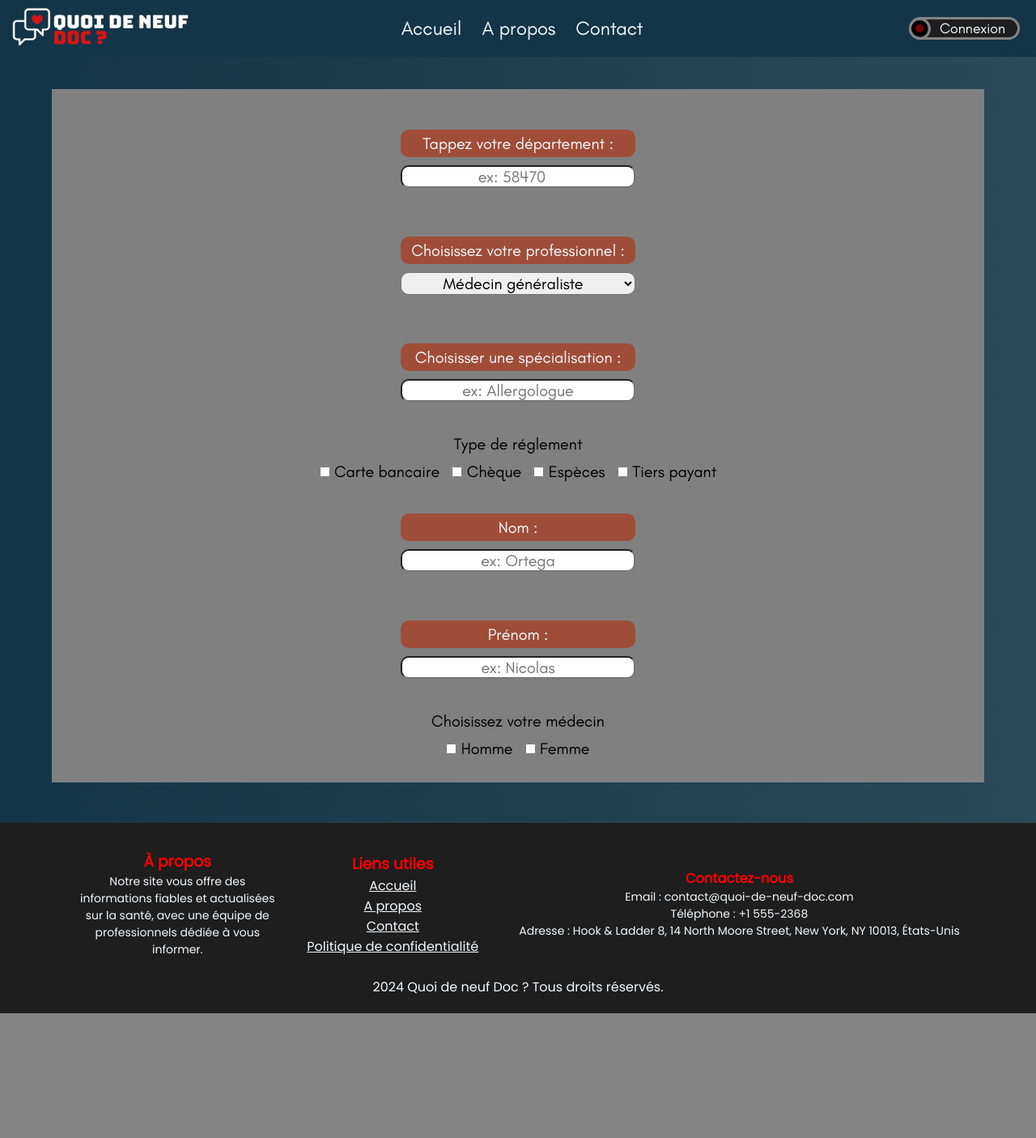
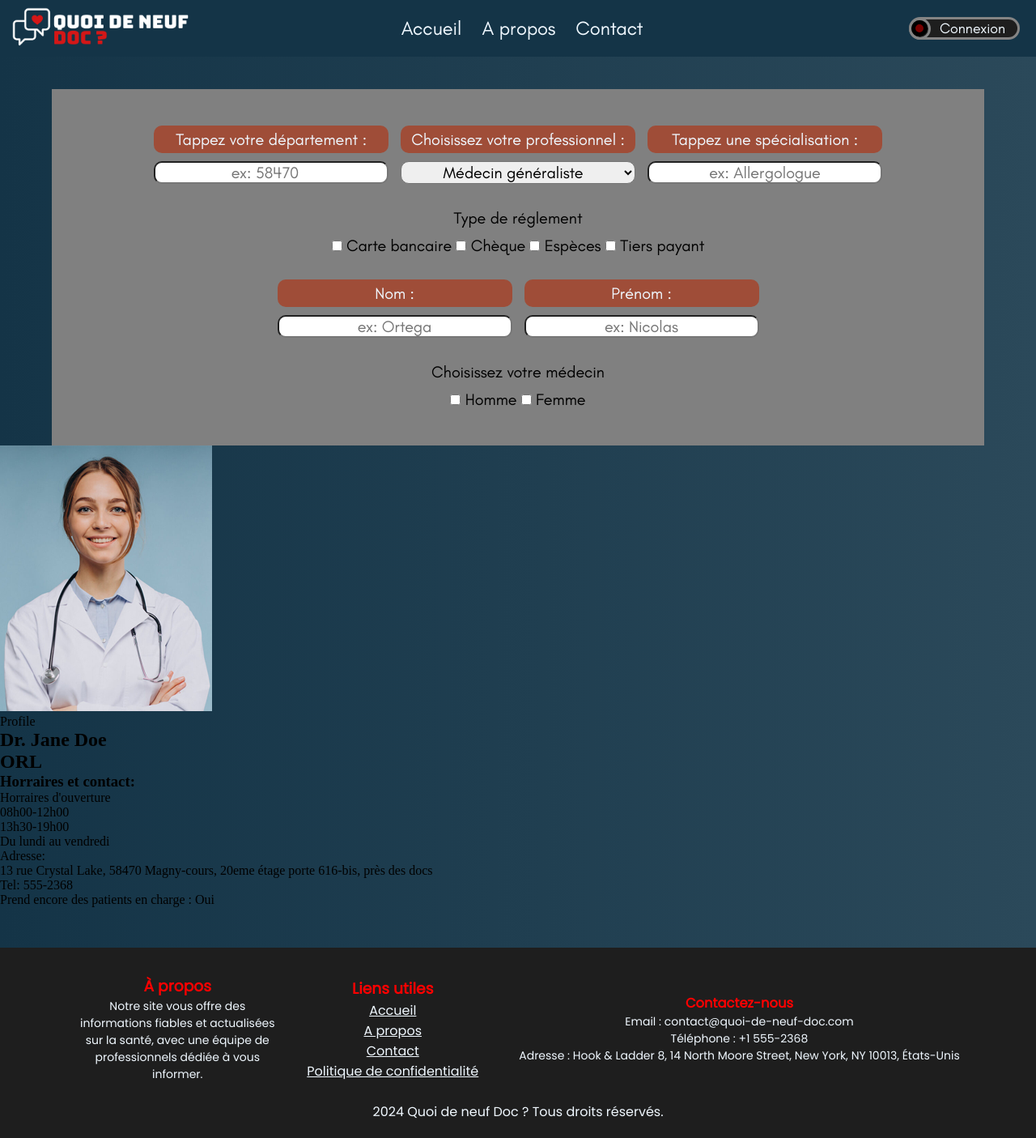
Before and after one commit to yrautcnasdemo/Quoi-de-Neuf-Doc, a PHP site: page /search.php in a window 1280 px wide. Shown: the whole page at 81% size. Before the commit the page ends 1251 px from the top, so only its background shows below. Run offline with PHP 8.4, Linux system fonts and the light colour scheme.

Commit message:
start doc-card

```diff
--- a/src/css/responsive.css
+++ b/src/css/responsive.css
@@ -95,6 +95,25 @@
     .about-zen p {
         line-height: 1.4;
     }
+
+    /* SEARCH */
+    .first-section {
+        display: flex;
+        flex-direction: row;
+        justify-content: center;
+        align-items: center;
+        flex-wrap: wrap;
+        gap: 15px;
+    }
+
+    .last-section {
+        display: flex;
+        flex-direction: row;
+        justify-content: center;
+        align-items: center;
+        flex-wrap: wrap;
+        gap: 15px;
+    }
 }
 
 
--- a/src/css/style.css
+++ b/src/css/style.css
@@ -573,8 +573,23 @@ footer {
     flex-direction: column;
     justify-content: center;
     align-items: center;
-    gap: 20px;
+    gap: 0px;
     padding: 30px;
+}
+
+
+.first-section {
+    display: flex;
+    flex-direction: column;
+    justify-content: center;
+    align-items: center;
+}
+
+.last-section {
+    display: flex;
+    flex-direction: column;
+    justify-content: center;
+    align-items: center;
 }
 
 .search-doctor-form .style-search {
@@ -584,8 +599,8 @@ footer {
     justify-content: center;
     align-items: center;
     gap: 10px;
-    margin-top: 20px;
-    margin-bottom: 20px;
+    margin-top: 15px;
+    margin-bottom: 15px;
 }
 
 .style-search p {
@@ -636,6 +651,8 @@ footer {
     gap: 10px;
     font-family: Teachers;
     font-size: 20px;
+    margin-top: 15px;
+    margin-bottom: 15px;
 }
 .billing-method {
     display: flex;
@@ -643,7 +660,7 @@ footer {
     justify-content: center;
     align-items: center;
     flex-wrap: wrap;
-    gap: 15px;
+    gap: 5px;
 }
 
 .gender {
--- a/src/search.php
+++ b/src/search.php
@@ -30,8 +30,10 @@
     </header>
 
     <main>
+        <!-- SEARCH FILTER -->
         <section class="search-filter">
             <form class="search-doctor-form" action="GET">
+                <div class="first-section">
                     <div class="style-search">
                         <p>Tappez votre département :</p>
                         <input type="number" placeholder="ex: 58470">
@@ -49,8 +51,9 @@
                     </div>
 
                     <div class="style-search">
-                    <p>Choisisser une spécialisation :</p>
+                        <p>Tappez une spécialisation :</p>
                         <input type="text" placeholder="ex: Allergologue">
+                    </div>
                 </div>
 
                 <div class="billing">
@@ -75,6 +78,7 @@
                     </div>
                 </div>
 
+                <div class="last-section">
                     <div class="style-search">
                         <p>Nom :</p>
                         <input type="text" placeholder="ex: Ortega">
@@ -83,6 +87,7 @@
                     <div class="style-search">
                         <p>Prénom :</p>
                         <input type="text" placeholder="ex: Nicolas">
+                    </div>
                 </div>
 
 
@@ -100,6 +105,37 @@
                     </div>
                 </div>
             </form>
+        </section>
+
+        <!-- DOCOTR CARDS -->
+        <section class="doctor-cards">
+            <figure>
+                <div class="doc-img-profil">
+                    <img src="assets/images/profiles/profile06.png" alt="img-profil-doctor">
+                </div>
+                <figcaption>
+                    <div>
+                        <span>Profile</span>
+                        <h1>Dr. Jane Doe</h1>
+                        <h2>ORL</h2>
+                    </div>
+                    <div>
+                        <h3>Horraires et contact:</h3>
+                        <p>Horraires d'ouverture</p>
+                        <p>
+                            08h00-12h00 <br>
+                            13h30-19h00 <br>
+                            Du lundi au vendredi
+                        </p>
+                        <p>Adresse:</p>
+                        <p>13 rue Crystal Lake, 58470 Magny-cours, 20eme étage porte 616-bis, près des docs</p>
+                        <span>Tel: 555-2368</span>
+                    </div>
+                    <div>
+                        <p>Prend encore des patients en charge : <span>Oui</span></p>
+                    </div>
+                </figcaption>
+            </figure>
         </section>
     </main>
 
```
Lines whose indentation alone changed are shown as unchanged.
